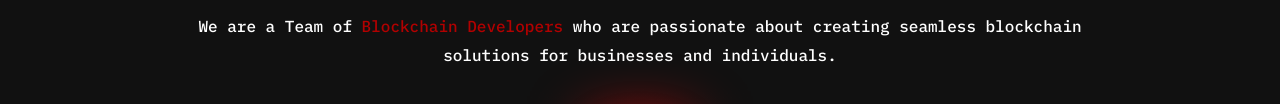
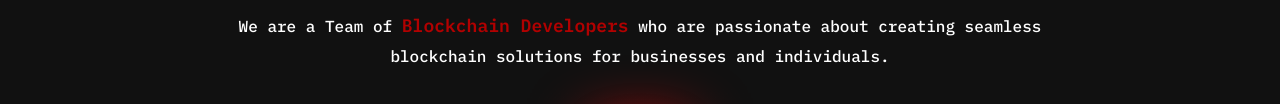
Before and after one commit to 0xAfroSec/0xAfroSec.github.io, a website: page index.html in a window 1280 px wide. Shown: the part 451-555 px from the top of the page. Drawn offline with Linux system fonts and the light colour scheme; a script that the page names is missing.

Commit message:
Update style.css

```diff
--- a/style.css
+++ b/style.css
@@ -378,7 +378,8 @@ body {
   text-shadow: -5px 0 #7218fa;
   animation: distort-2 2s infinite linear alternate-reverse;
 }
-.header__span{color: #b10101;}
+.header__span{color: #b10101;
+font-size:1.8rem; font-weight:600}
 .header__msg {
   font-weight: 500;
   text-align: center;
```
